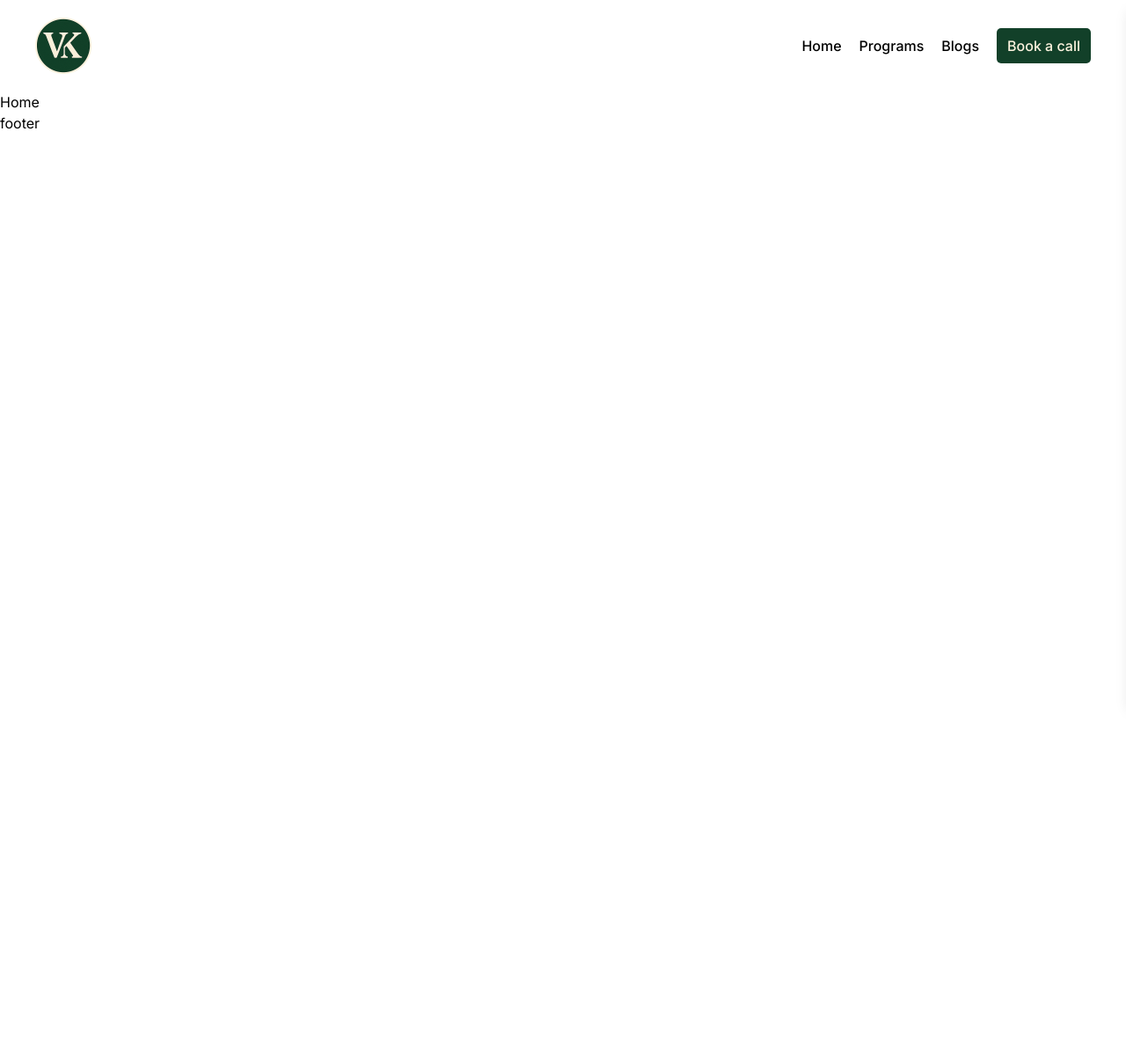
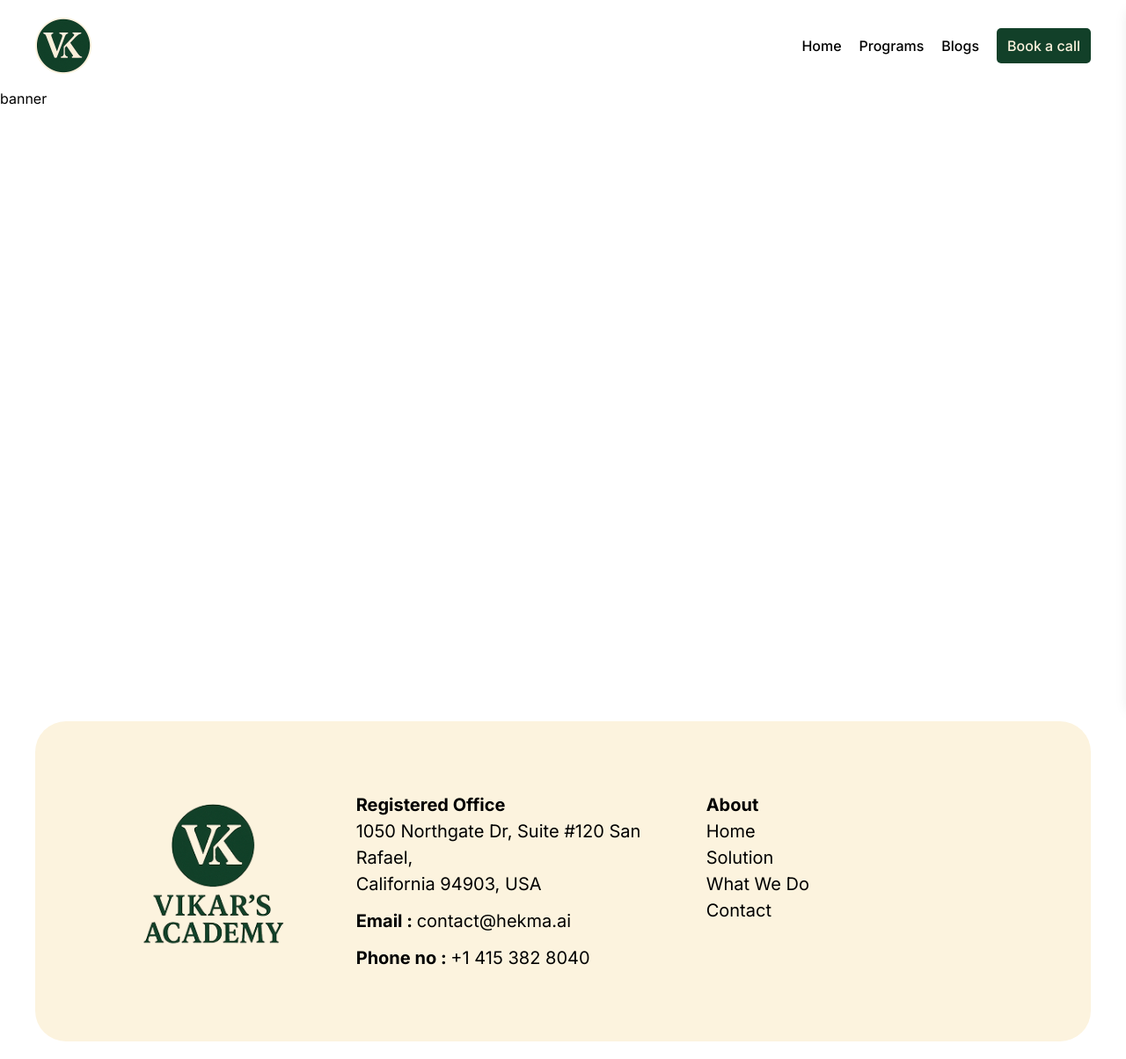
Before and after one commit to Iamkaran8/vikars, a React (Vite) app: page /#contact in a window 1280 px wide. Shown: the whole page at 88% size. Before the commit the page ends 800 px from the top, so only its background shows below. Built offline with nearby package versions, Linux system fonts and the light colour scheme.

Commit message:
feat : navbar and footer created

```diff
--- a/src/components/Footer.tsx
+++ b/src/components/Footer.tsx
@@ -1,8 +1,42 @@
+import { Link } from 'react-router-dom'
+import logo from '../assets/logofooter.png'
+
+const Footermenus = [
+  {
+    menu: "Home",
+    path: "/"
+  }, {
+    menu: "Solution",
+    path: "/#solutions"
+  }, {
+    menu: "What We Do",
+    path: "/#what-we-do"
+  }, {
+    menu: "Contact",
+    path: "/#contact"
+  }
+
+]
 export const Footer = () => {
   return (
-    <div>
-      footer
-    </div>
+    <footer className="py-5 lg:px-10 px-3 text-20">
+      <div className="bg-cream w-full flex justify-between rounded-[35px] py-20 px-28">
+        <div className="w-[1/3">
+          <img src={logo} className='w-[180px]' alt="Vikars academy" />
+        </div>
+        <div className='w-1/3 space-y-3'>
+          <p><b>Registered Office</b><br />1050 Northgate Dr, Suite #120 San Rafael,<br /> California 94903, USA</p>
+          <p><b>Email : </b> contact@hekma.ai</p>
+          <p><b>Phone no : </b> +1 415 382 8040</p>
+        </div>
+        <div className='w-1/3'>
+          <h5 className='font-bold'>About</h5>
+          {Footermenus.map((item) =>
+            <Link key={item.path} to={item.menu}><h5 className='space-x-3'>{item.menu}</h5></Link>
+          )}
+        </div>
+      </div>
+    </footer>
   )
 }
 
--- /dev/null
+++ b/src/components/HomeComponents/Banner.tsx
@@ -0,0 +1,7 @@
+export const Banner = () => {
+  return (
+    <div>
+      banner
+    </div>
+  )
+}
--- a/src/components/Navbar.tsx
+++ b/src/components/Navbar.tsx
@@ -1,18 +1,38 @@
 import { Link } from 'react-router-dom'
 import logo from '../assets/Logo.png'
-import { useState } from 'react';
+import { useState, useEffect } from 'react';
 
 const Navigations = [
     { menu: "Home", path: "/" },
-    { menu: "Programs", path: "#programs" },
+    { menu: "Programs", path: "/#programs" },
     { menu: "Blogs", path: "/blogs" }
 ]
 
 const Navbar = () => {
     const [isOpen, setIsOpen] = useState(false);
+    const [isSticky, setIsSticky] = useState(false);
+
+    // Detect scroll
+    useEffect(() => {
+        const handleScroll = () => {
+            setIsSticky(window.scrollY > 50);
+        };
+        window.addEventListener("scroll", handleScroll);
+        return () => window.removeEventListener("scroll", handleScroll);
+    }, []);
 
     return (
-        <nav className="w-full flex justify-between py-5 relative  lg:px-10 px-3">
+        <nav
+            className={`
+        fixed top-0 w-full bg-white z-50
+        transition-all duration-300 ease-in-out
+        ${isSticky ? "shadow-[0_4px_6px_-1px_rgba(0,0,0,0.1)]" : ""}
+      `}
+        >
+            {/* Container keeps content aligned */}
+            <div className="container mx-auto flex justify-between items-center py-5 lg:px-10 px-3">
+
+                {/* Logo */}
                 <Link to='/'>
                     <img src={logo} alt="Vikars Academy" className='w-[45px] md:w-[64px]' />
                 </Link>
@@ -35,14 +55,10 @@ const Navbar = () => {
                             viewBox="0 0 24 24"
                             xmlns="http://www.w3.org/2000/svg"
                         >
-                        <path
-                            strokeLinecap="round"
-                            strokeLinejoin="round"
-                            strokeWidth="2"
-                            d="M4 6h16M4 12h16M4 18h16"
-                        />
+                            <path strokeLinecap="round" strokeLinejoin="round" strokeWidth="2" d="M4 6h16M4 12h16M4 18h16" />
                         </svg>
                     </button>
+                </div>
             </div>
 
             {/* Mobile Off-Canvas Right Menu */}
--- a/src/layouts/StaticLayout.tsx
+++ b/src/layouts/StaticLayout.tsx
@@ -4,12 +4,14 @@ import Footer from "../components/Footer"
 
 export const StaticLayout = () => {
     return (
-        <div className="container mx-auto">
+        <>
             <Navbar />
-            <main>
-                <Outlet />
-            </main>
-            <Footer />
-        </div>
+            <div className="container mx-auto">
+                <main className="pt-[100px] min-h-screen">
+                    <Outlet />
+                </main>
+                <Footer />
+            </div>
+        </>
     )
 }
--- a/src/pages/Home.tsx
+++ b/src/pages/Home.tsx
@@ -1,7 +1,9 @@
+import { Banner } from "../components/HomeComponents/banner"
+
 export const Home = () => {
   return (
-    <div>
-      <h1>Home</h1>
-    </div>
+    <>
+      <Banner/>
+    </>
   )
 }
```
Also changed, not shown: src/assets/logofooter.png (added). Lines whose indentation alone changed are shown as unchanged.
